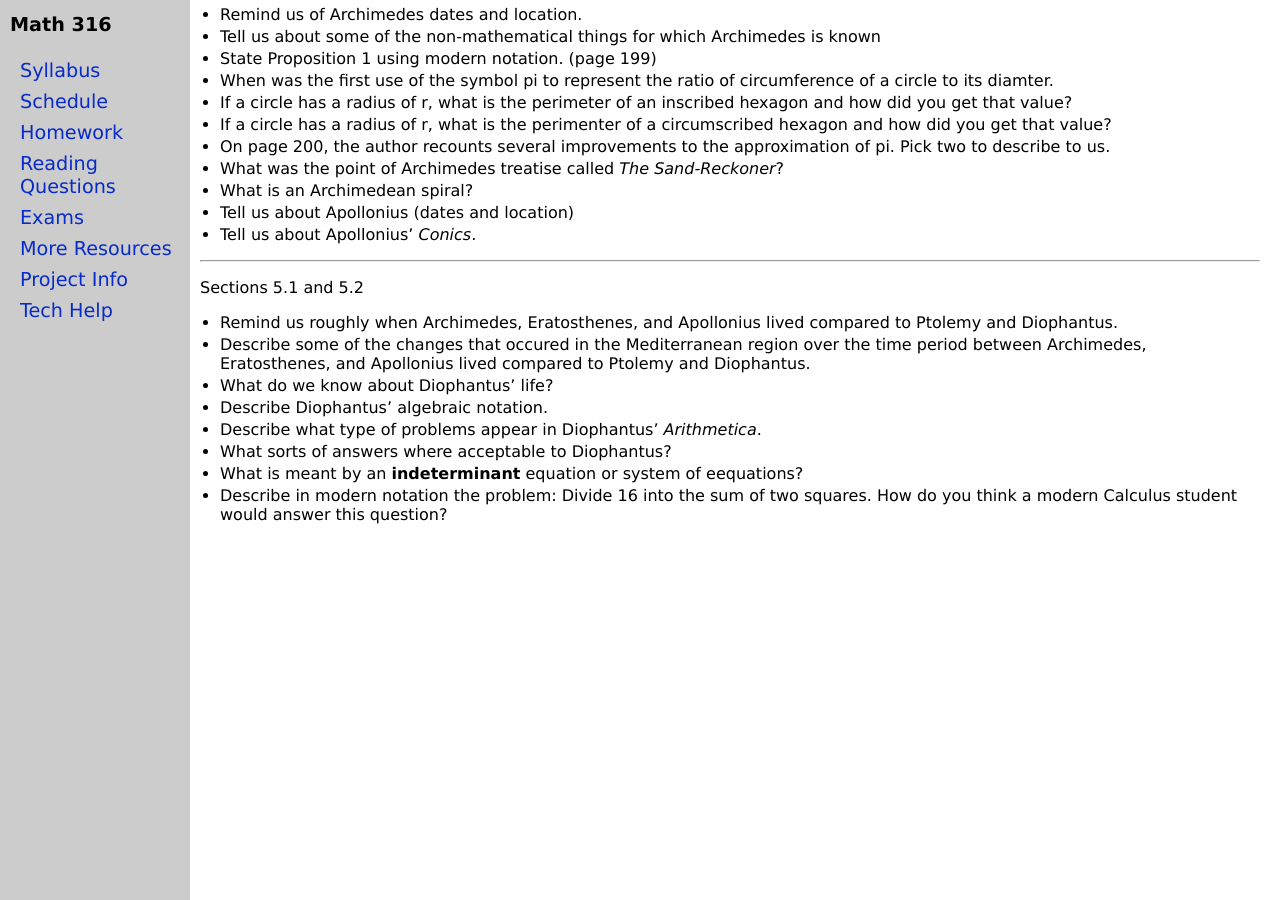
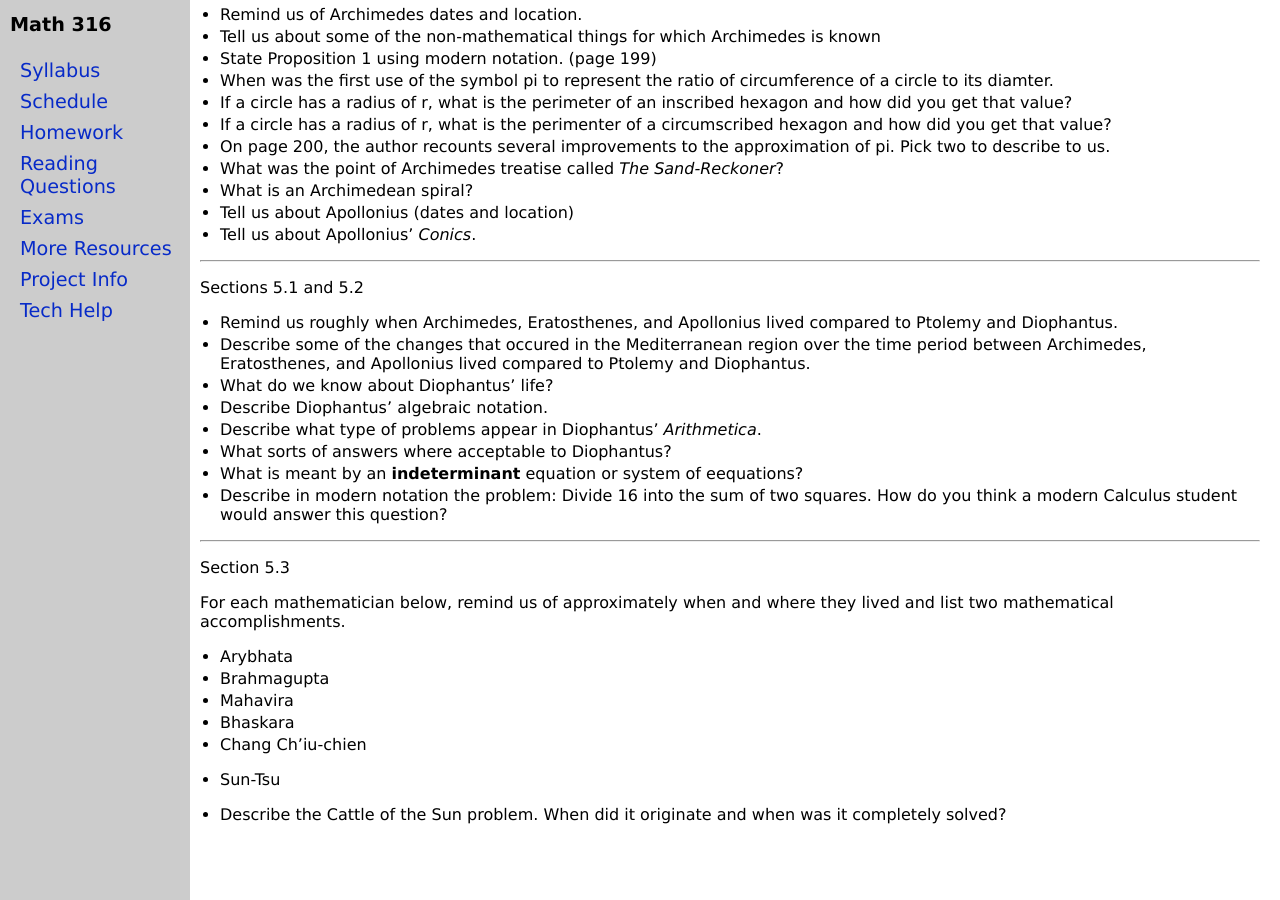
Before and after one commit to jrfaudree/HOM, a Jekyll site: the page built from rq.md, in a window 1280 px wide and 900 px high, scrolled down 3999 px. Built offline with Jekyll 4.4.1, drawn with Linux system fonts in a browser that asks for light colours.

Commit message:
Update rq.md

```diff
--- a/rq.md
+++ b/rq.md
@@ -208,4 +208,19 @@ Sections 5.1 and 5.2
 - What is meant by an **indeterminant** equation or system of eequations?
 - Describe in modern notation the problem: Divide 16 into the sum of two squares. How do you think a modern Calculus student would answer this question?
 
+________________________
+
+Section 5.3
+
+For each mathematician below, remind us of approximately when and where they lived and list two mathematical accomplishments.
+
+- Arybhata
+- Brahmagupta
+- Mahavira
+- Bhaskara
+- Chang Ch'iu-chien
+- Sun-Tsu
+
+- Describe the Cattle of the Sun problem. When did it originate and when was it completely solved?
+
 <div style="padding-bottom: 40px"></div>
```
